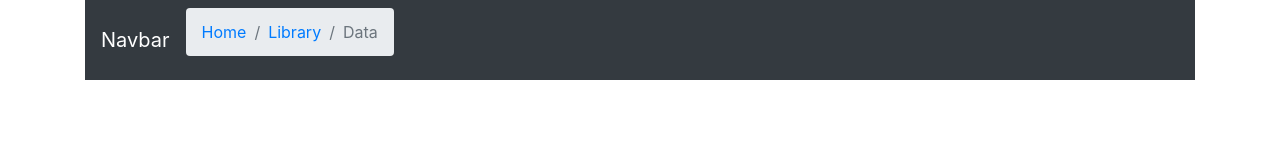
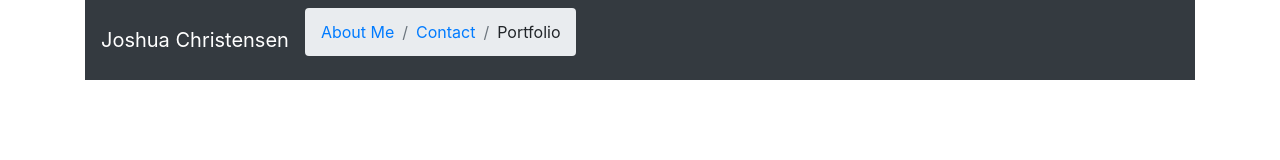
Before and after one commit to JoshuaJC23/BootstrapPortfolio2, a plain HTML site: page contact.html in a window 1280 px wide. Drawn offline with nearby package versions, Linux system fonts and the light colour scheme.

Commit message:
changed name of document name

```diff
--- a/contact.html
+++ b/contact.html
@@ -3,19 +3,19 @@
 <head>
     <meta charset="UTF-8">
     <meta name="viewport" content="width=device-width, initial-scale=1.0">
-    <title>Document</title>
+    <title>trap Portfolio 2</title>
     <link rel="stylesheet" href="https://stackpath.bootstrapcdn.com/bootstrap/4.5.0/css/bootstrap.min.css" integrity="sha384-9aIt2nRpC12Uk9gS9baDl411NQApFmC26EwAOH8WgZl5MYYxFfc+NcPb1dKGj7Sk" crossorigin="anonymous">
 </head>
 <body>
 
     <div class="container">
         <nav class="navbar navbar-expand-lg navbar-dark bg-dark">
-            <a class="navbar-brand" href="#">Navbar</a>
+            <a class="navbar-brand" href="#">Joshua Christensen</a>
             <nav aria-label="breadcrumb">
                 <ol class="breadcrumb">
-                  <li class="breadcrumb-item"><a href="#">Home</a></li>
-                  <li class="breadcrumb-item"><a href="#">Library</a></li>
-                  <li class="breadcrumb-item active" aria-current="page">Data</li>
+                  <li class="breadcrumb-item"><a href="#">About Me</a></li>
+                  <li class="breadcrumb-item"><a href="#">Contact</a></li>
+                  <li class="breadcrumb-item" aria-current="page">Portfolio</li>
                 </ol>
             </nav>
         </nav>
```
Also changed, not shown: index.html (+3 -3 lines), portfolio.html (+3 -3 lines).
